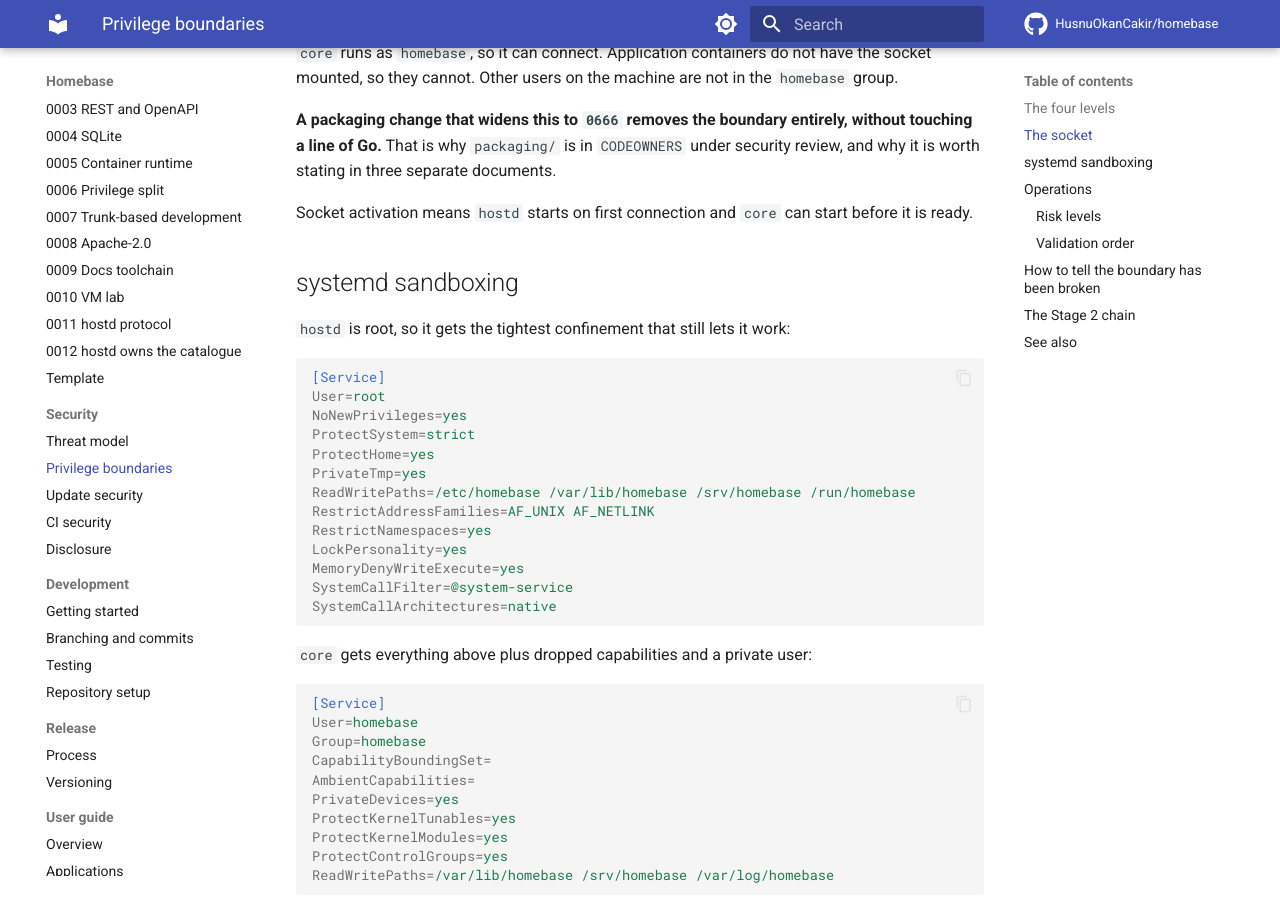
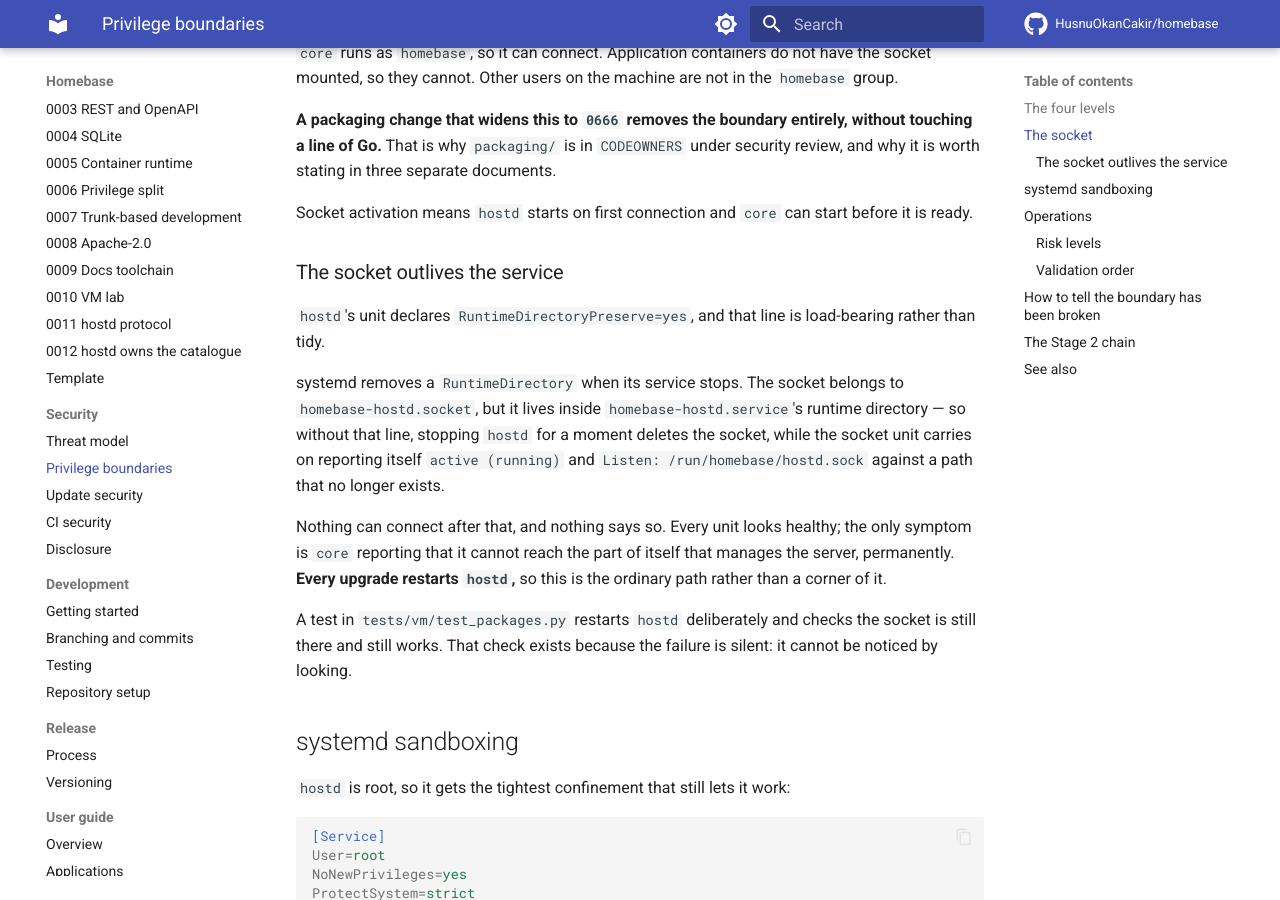
Before and after one commit to HusnuOkanCakir/homebase, an MkDocs documentation site: the page built from docs/security/privilege-boundaries.md, in a window 1280 px wide and 900 px high, scrolled down 849 px. Built offline with MkDocs 1.6.1 and Material for MkDocs 9.7.7, drawn with Linux system fonts in a browser that asks for light colours; comment, search, counter and statistics services are not loaded.

Commit message:
fix(packaging): stop hostd's restart from destroying its own socket
systemd removes a RuntimeDirectory when the service stops, and the socket
that homebase-hostd.socket owns lives inside homebase-hostd.service's.
So stopping hostd for a moment deleted /run/homebase/hostd.sock — while
the socket unit carried on reporting itself "active (running)" and
"Listen: /run/homebase/hostd.sock" against a path that no longer existed.

Nothing could connect after that, and nothing said so. Every unit looks
healthy; the only symptom is core reporting that it cannot reach the part
of itself that manages the server, permanently, until somebody restarts
the socket unit. Every upgrade restarts hostd, so this was the ordinary
path rather than a corner of it — it had simply never been exercised,
because nothing restarted hostd until the new homebase-apps package
started doing it to reload the catalogue.

RuntimeDirectoryPreserve=yes fixes it. `yes` rather than `restart`: the
directory's lifetime belongs to the socket unit, which outlives any
individual run of the service. /run is a tmpfs, so it still goes away
when the machine does.

The package test now restarts hostd deliberately and checks the socket is
still there, is still root:homebase 0660, and can still be reached. That
check exists because the failure is invisible: `systemctl status` reports
success, and the only way to find it is to try to use the thing.

Documented in privilege-boundaries.md next to the mode, since both are
ways the boundary can be removed without touching a line of Go.

Signed-off-by: Okan Cakir <h.okancakir@gmail.com>

```diff
--- a/docs/security/privilege-boundaries.md
+++ b/docs/security/privilege-boundaries.md
@@ -35,6 +35,26 @@ and why it is worth stating in three separate documents.
 
 Socket activation means `hostd` starts on first connection and `core` can start before it is
 ready.
+
+### The socket outlives the service
+
+`hostd`'s unit declares `RuntimeDirectoryPreserve=yes`, and that line is load-bearing rather
+than tidy.
+
+systemd removes a `RuntimeDirectory` when its service stops. The socket belongs to
+`homebase-hostd.socket`, but it lives inside `homebase-hostd.service`'s runtime directory —
+so without that line, stopping `hostd` for a moment deletes the socket, while the socket unit
+carries on reporting itself `active (running)` and `Listen: /run/homebase/hostd.sock` against
+a path that no longer exists.
+
+Nothing can connect after that, and nothing says so. Every unit looks healthy; the only
+symptom is `core` reporting that it cannot reach the part of itself that manages the server,
+permanently. **Every upgrade restarts `hostd`,** so this is the ordinary path rather than a
+corner of it.
+
+A test in `tests/vm/test_packages.py` restarts `hostd` deliberately and checks the socket is
+still there and still works. That check exists because the failure is silent: it cannot be
+noticed by looking.
 
 ## systemd sandboxing
 
```
Also changed, not shown: CHANGELOG.md (+8 -0 lines), 2 other files.
